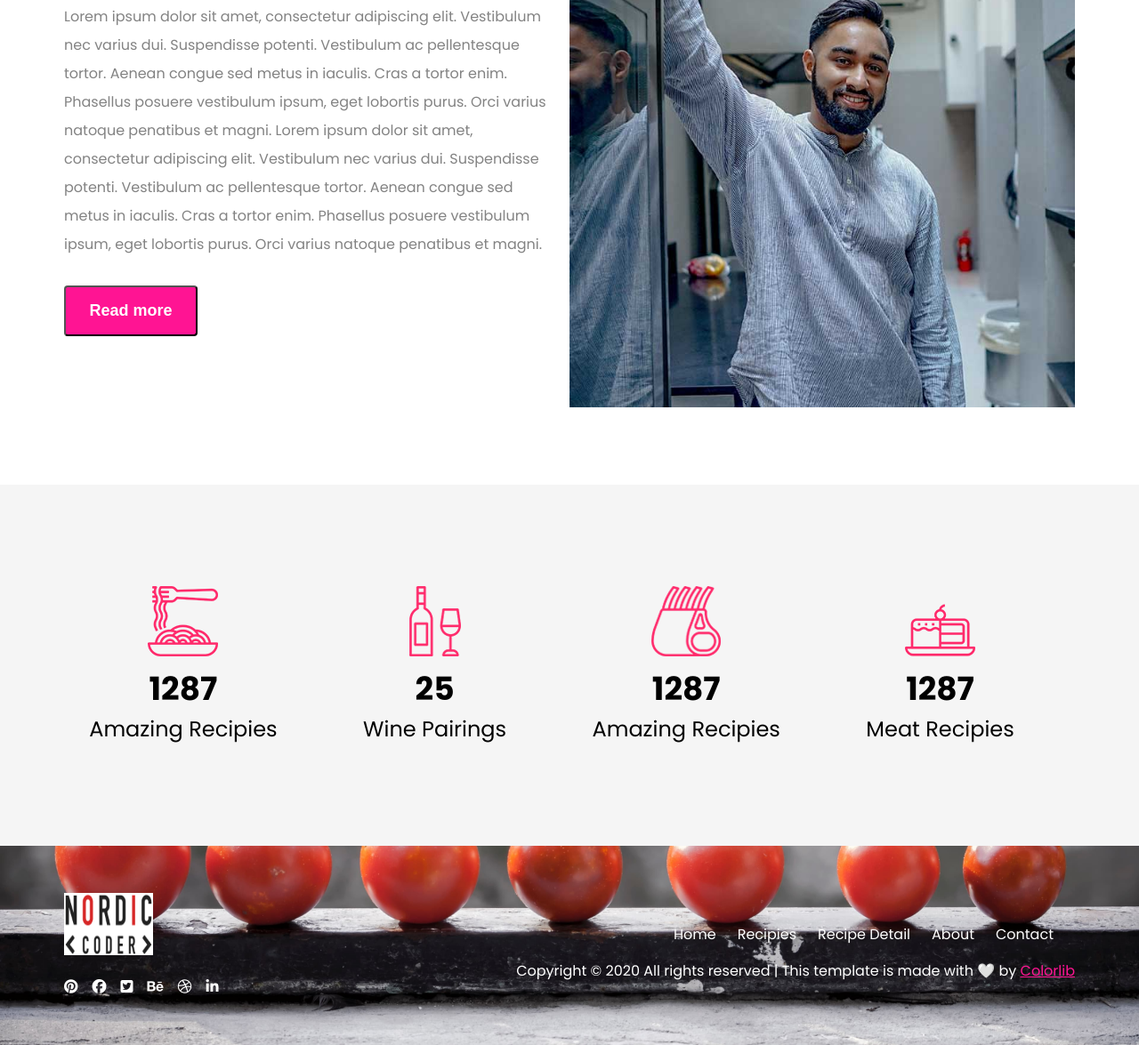
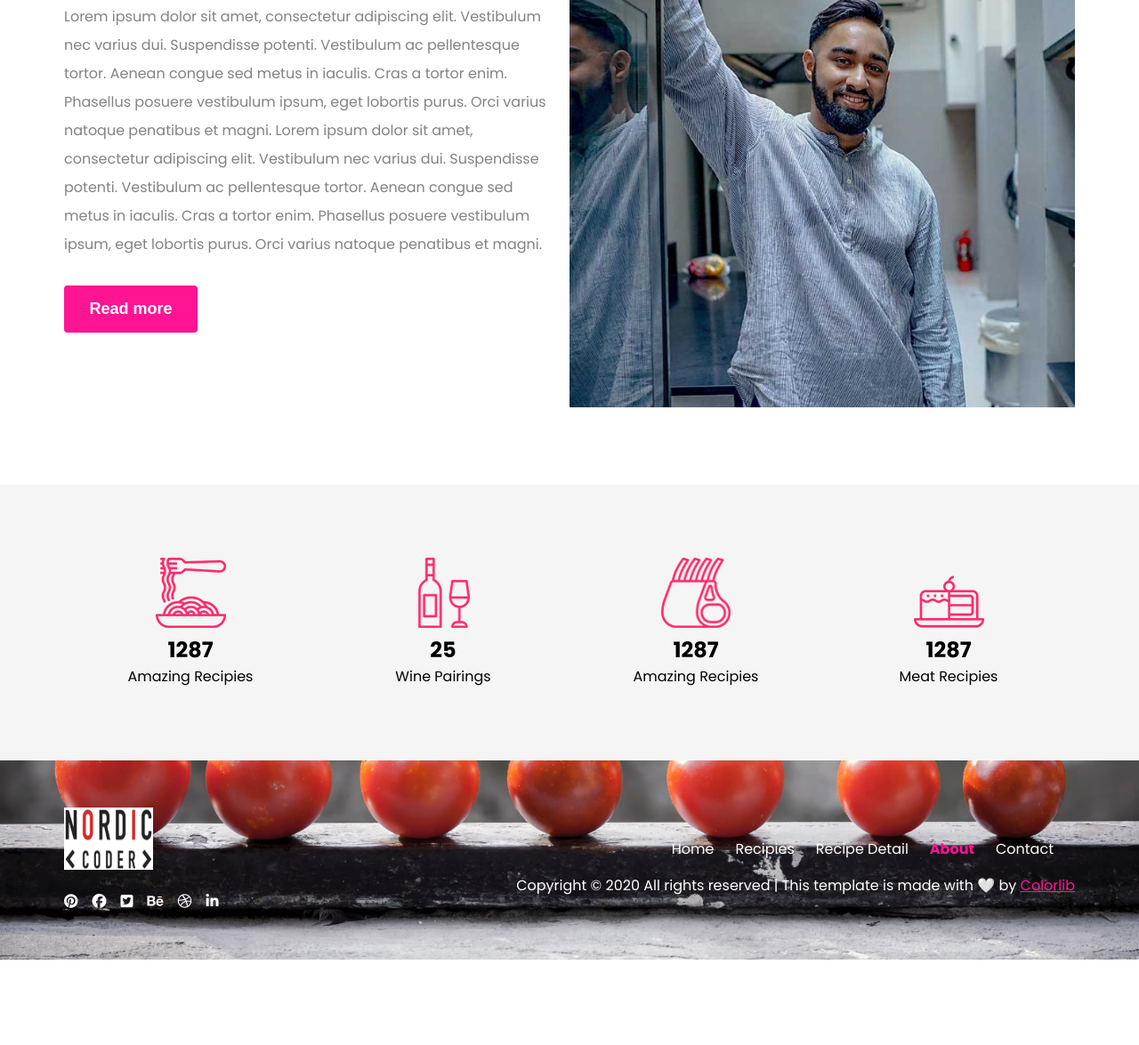
Before and after one commit to SonNguyenPk/html-css-Project, a plain HTML site: page about.html in a window 1280 px wide. Shown: the part 582-1757 px from the top of the page at 89% size. After the commit the page ends 1661 px from the top, so only its background shows below. Drawn offline with Linux system fonts and the light colour scheme.

Commit message:
add hover nav menu footer; revised padding icon footer

```diff
--- a/CSS/about.css
+++ b/CSS/about.css
@@ -118,6 +118,7 @@
 
 .about-block2__content>button {
     width: 150px;
+    border: none;
     border-radius: 4px;
     background-color: deeppink;
 
@@ -140,14 +141,14 @@
 
 .about-block3__list>li {
     text-align: center;
-    padding: 1.5rem 0;
+    padding: 1.5rem;
 }
 
 .about-block3__list>li>h2 {
     font-style: 40px;
 }
 
-/*  BLOCK 3 - TABLET AND LAPTOP */
+/*  BLOCK 3 - TABLET */
 @media only screen and (min-width: 768px) {
     .about-block3__list {
         display: flex;
@@ -157,12 +158,18 @@
     }
 
     .about-block3__list>li {
-        margin-right: 40px;
-        margin-bottom: 40px;
-        margin-top: 40px;
-
+        width: 50%;
+        padding: 2rem;
         font-size: x-large;
-
         height: 100%;
     }
 }
+
+/*  BLOCK 3 - TABLET */
+@media only screen and (min-width: 992px) {
+    .about-block3__list>li {
+        width: 25%;
+
+        font-size: medium;
+    }
+}
--- a/CSS/footer.css
+++ b/CSS/footer.css
@@ -69,6 +69,15 @@
     text-decoration: none;
 }
 
+.footer__menu>li.active>a {
+    font-weight: 600;
+    color: deeppink;
+}
+
+.footer__menu>li:hover>a {
+    color: deeppink;
+}
+
 .footer__col2>p>span>a {
     color: deeppink;
 }
--- a/CSS/header.css
+++ b/CSS/header.css
@@ -66,8 +66,8 @@
         flex-flow: row nowrap;
         align-items: center;
 
+        width: 100%;
         padding: 1rem 0;
-        width: 100%;
     }
 }
 
@@ -82,6 +82,7 @@
 
 .bottom-bar__row>button {
     float: right;
+
     width: 40px;
     height: 40px;
     border: none;
@@ -103,7 +104,7 @@
 
 /* Mobile Navigation menu */
 #menu {
-    width: 100vw;
+    width: calc(100% + 40px);
     max-height: 0;
     list-style-type: none;
 
@@ -135,6 +136,7 @@ ul#menu>li>a {
     width: 100%;
     height: 100%;
 
+    color: black;
     text-decoration: none;
     font-weight: 500;
 
--- a/about.html
+++ b/about.html
@@ -157,7 +157,7 @@
                             <li><a href="index.html">Home</a></li>
                             <li><a href="recipies.html">Recipies</a></li>
                             <li><a href="recipiesdetail.html">Recipe Detail</a></li>
-                            <li><a href="about.html">About</a></li>
+                            <li class="active"><a href="about.html">About</a></li>
                             <li><a href="contact.html">Contact</a></li>
                         </ul>
                         <P style="color: white;">Copyright © 2020 All rights reserved | This template is made with
```
Also changed, not shown: CSS/recipiesdetial.css (+4 -4 lines), index.html (+1 -1 lines), recipiesdetail.html (+1 -1 lines).
